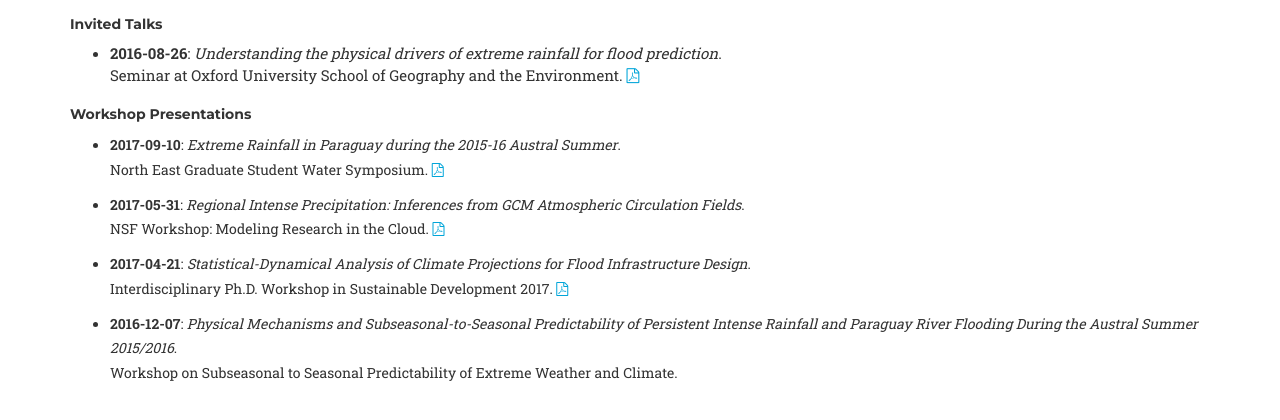
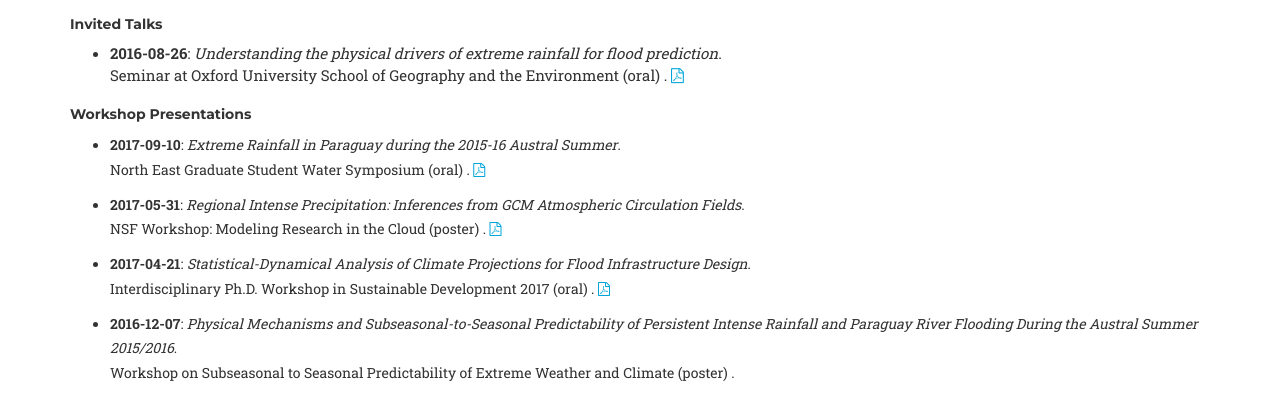
Before and after one commit to jdossgollin/blog, a Jekyll site: the page built from cv/index.md, in a window 1280 px wide and 900 px high, scrolled down 2274 px, cut to the strip 464-884 px from the top of the window. Built offline with Jekyll 4.4.1, drawn with Linux system fonts in a browser that asks for light colours; nearby versions of some CDN libraries; some web fonts are replaced; library files that are not in the unit come from our copies; comment, search, counter and statistics services are not loaded.

Commit message:
presentations & footer

```diff
--- a/_data/presentations.yml
+++ b/_data/presentations.yml
@@ -3,7 +3,7 @@
     location: "Seminar at Oxford University School of Geography and the Environment"
     date: "2016-08-26"
     pdf: /pdf/2016-08-26-Oxford.pdf
-
+    format: oral
 workshop:
   - title: "Extreme Rainfall in Paraguay during the 2015-16 Austral Summer"
     location: North East Graduate Student Water Symposium
--- a/cv/index.md
+++ b/cv/index.md
@@ -78,10 +78,11 @@
 {% bibliography  --query @inproceedings %}
 
 ### Invited Talks ###
+
 {% assign invitedtalks = site.data.presentations.invited | sort: 'date' | reverse %}
 {% for pres in invitedtalks %}
-* __{{ pres.date }}__: _{{ pres.title }}_.<br />
-    {{ pres.location }}.
+* __{{ pres.date }}__: _{{ pres.title }}_.
+    {{ pres.location }}{% if pres.format %} ({{ pres.format }}) {% endif %}.
     {% if pres.pdf %}<a href='{{ site.data.main.contact.website }}{{ pres.pdf }}' target='_blank'>
             <i class="fa fa-file-pdf-o"></i>
         </a>
@@ -93,10 +94,11 @@
 {% endfor %}
 
 ### Workshop Presentations ###
+
 {% assign workshoptalks = site.data.presentations.workshop | sort: 'date' | reverse %}
 {% for pres in workshoptalks %}
-* __{{ pres.date }}__: _{{ pres.title }}_.<br />
-    {{ pres.location }}.
+* __{{ pres.date }}__: _{{ pres.title }}_.
+    {{ pres.location }}{% if pres.format %} ({{ pres.format }}) {% endif %}.
     {% if pres.pdf %}<a href='{{ site.data.main.contact.website }}{{ pres.pdf }}' target='_blank'>
             <i class="fa fa-file-pdf-o"></i>
         </a>
```
Also changed, not shown: _includes/footer.html (+7 -0 lines).
